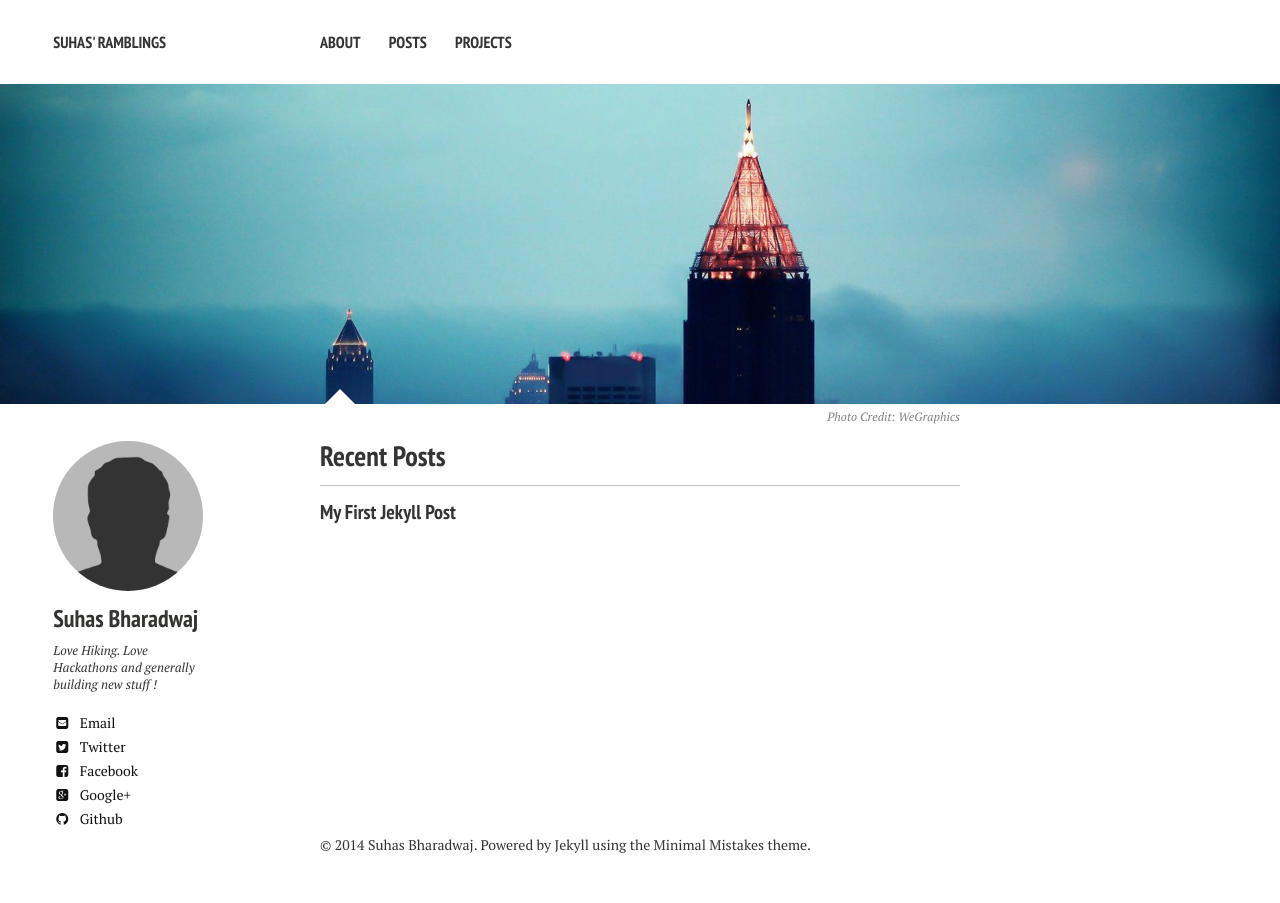
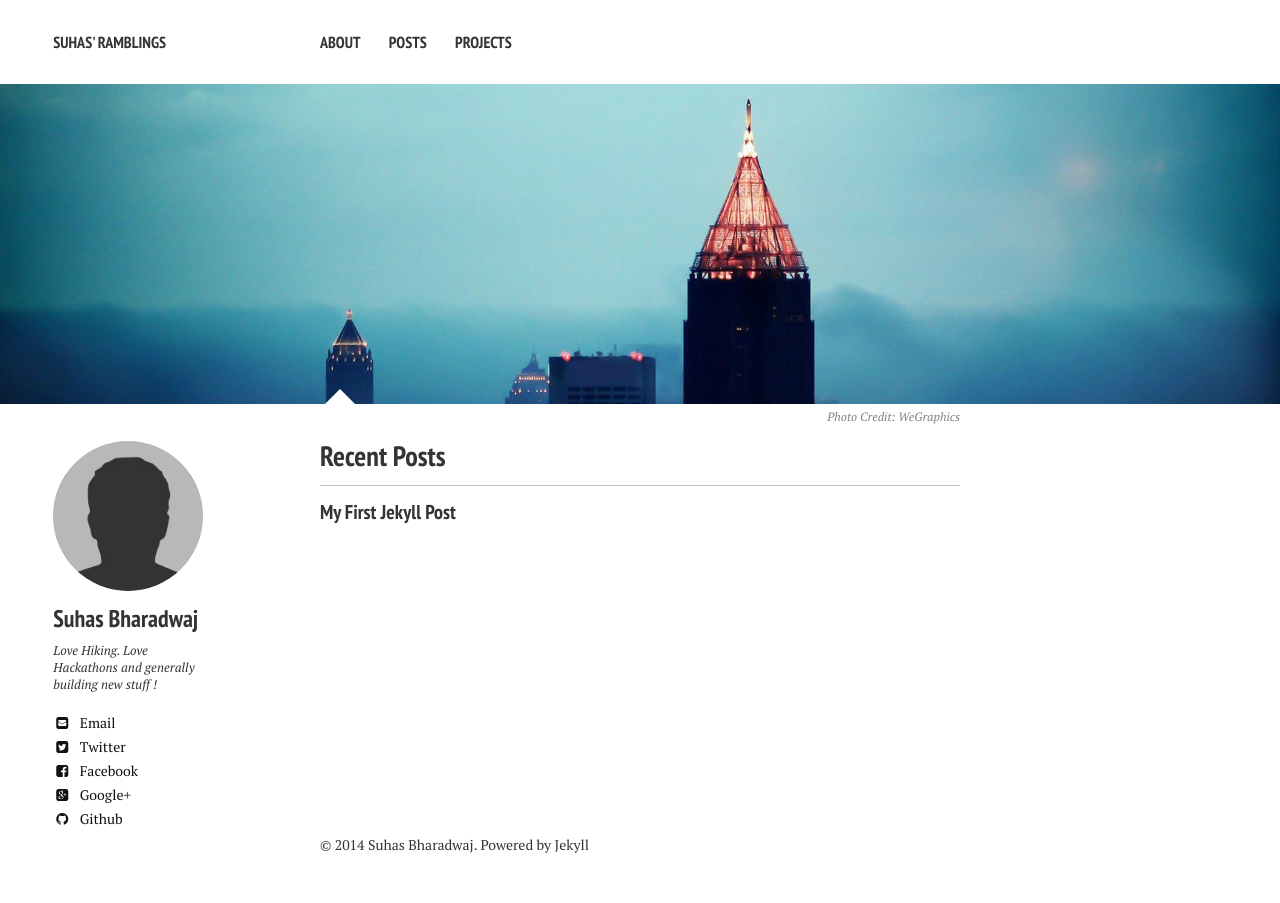
Before and after one commit to suhaspbharadwaj/suhaspbharadwaj.github.io, a Jekyll site: the page built from index.md, in a window 1280 px wide. Built offline with Jekyll 4.4.1, drawn with Linux system fonts in a browser that asks for light colours; nearby versions of some CDN libraries.

Commit message:
Removed extra content in footer

```diff
--- a/_includes/_footer.html
+++ b/_includes/_footer.html
@@ -12,4 +12,4 @@
 </div><!-- /.google-ads -->
 {% endif %}
 
-<span>&copy; {{ site.time | date: '%Y' }} {{ site.owner.name }}. Powered by <a href="http://jekyllrb.com" rel="nofollow">Jekyll</a> using the <a href="http://mademistakes.com/minimal-mistakes/" rel="nofollow">Minimal Mistakes</a> theme.</span>
+<span>&copy; {{ site.time | date: '%Y' }} {{ site.owner.name }}. Powered by <a href="http://jekyllrb.com" rel="nofollow">Jekyll</a></span>
```
